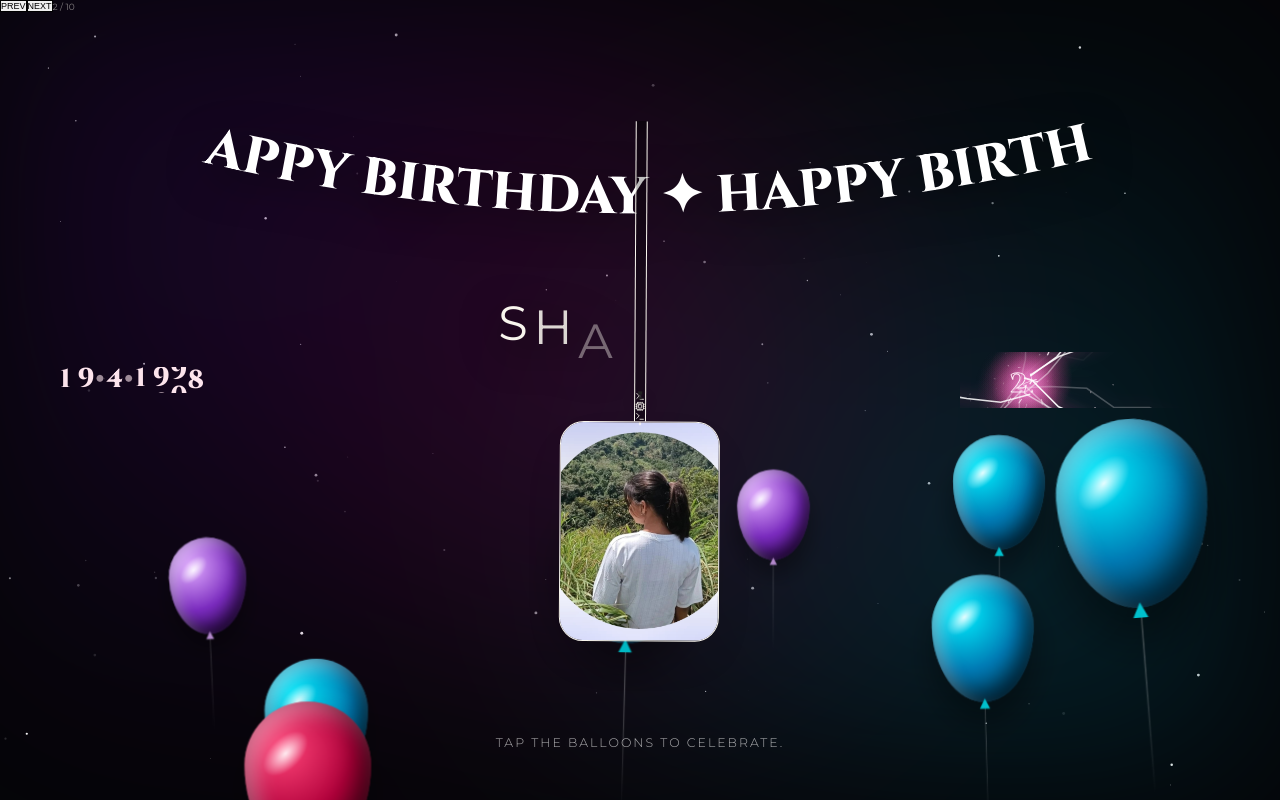
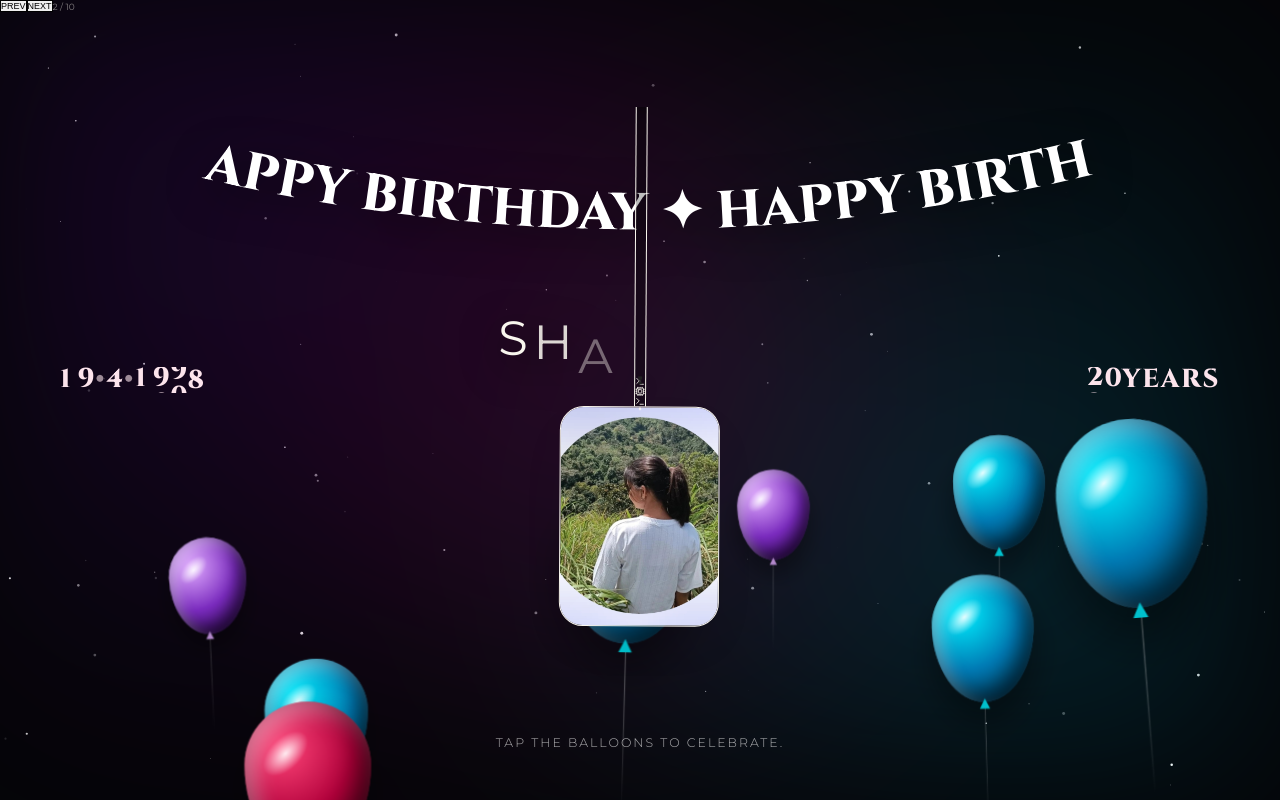
Before and after one commit to Sasi-Yuji/birthday, a React (Vite) app: page / in a window 1280 px wide. Both pictures are taken after a click on the button "NEXT". Built offline with nearby package versions, Linux system fonts and the light colour scheme.

Commit message:
Initial commit

```diff
--- a/src/components/SceneBalloons.jsx
+++ b/src/components/SceneBalloons.jsx
@@ -5,7 +5,6 @@ import Lanyard from './Lanyard';
 import CurvedLoop from './CurvedLoop';
 import { AnimatedText } from './AnimatedText';
 import { Counter } from './AnimatedCounter';
-import LightningText from './ui/LightningText';
 
 const BALLOON_COLORS = [
   { bg: 'radial-gradient(circle at 30% 30%, #ff4579, #b0003a, #4a0018)', base: '#ff4579' },
@@ -36,21 +35,6 @@ function createInitialBalloons() {
   return Array.from({ length: initialCount }).map(() => createRandomBalloon({ isMobile }));
 }
 
-/** Keep in sync with `index.css` `.balloons-detail-row` --bd-lightning (stroke text reads smaller than filled date) */
-function readInitialLightningSize() {
-  if (typeof window === 'undefined') return 20;
-  const w = window.innerWidth;
-  if (w < 360) return 20;
-  if (w < 375) return 21;
-  if (w < 480) return 22;
-  if (w < 640) return 23;
-  if (w < 768) return 25;
-  if (w < 1024) return 23;
-  if (w < 1280) return 25;
-  if (w < 1536) return 27;
-  return 29;
-}
-
 const SceneBalloons = ({ onComplete }) => {
   const [balloons, setBalloons] = useState(createInitialBalloons);
   const [hasPopped, setHasPopped] = useState(false);
@@ -60,35 +44,6 @@ const SceneBalloons = ({ onComplete }) => {
   const [firstLetterRef, setFirstLetterRef] = useState(null);
   const [lastLetterRef, setLastLetterRef] = useState(null);
   const detailRowRef = useRef(null);
-  const [lightningSize, setLightningSize] = useState(readInitialLightningSize);
-  const [lightningSpacing, setLightningSpacing] = useState('0.1em');
-  const [lightningWeight, setLightningWeight] = useState(1);
-
-  useLayoutEffect(() => {
-    const row = detailRowRef.current;
-    if (!row) return;
-    const read = () => {
-      const style = getComputedStyle(row);
-      const rawSize = style.getPropertyValue('--bd-lightning').trim();
-      const nSize = parseFloat(rawSize, 10);
-      if (!Number.isNaN(nSize) && nSize > 0) setLightningSize(nSize);
-
-      const rawSpacing = style.getPropertyValue('--bd-spacing').trim();
-      if (rawSpacing) setLightningSpacing(rawSpacing);
-
-      const rawWeight = style.getPropertyValue('--bd-weight').trim();
-      const nWeight = parseFloat(rawWeight, 10);
-      if (!Number.isNaN(nWeight) && nWeight > 0) setLightningWeight(nWeight);
-    };
-    read();
-    const ro = typeof ResizeObserver !== 'undefined' ? new ResizeObserver(read) : null;
-    ro?.observe(row);
-    window.addEventListener('resize', read);
-    return () => {
-      ro?.disconnect();
-      window.removeEventListener('resize', read);
-    };
-  }, []);
 
   useEffect(() => {
     const spawnInterval = setInterval(() => {
@@ -172,13 +127,10 @@ const SceneBalloons = ({ onComplete }) => {
           </div>
 
           <div className="balloons-age-col flex shrink-0 justify-end text-date-age">
-            <LightningText
-              text="21 YEARS"
-              size={lightningSize}
-              letterSpacing={lightningSpacing}
-              strokeWidth={lightningWeight}
-              className="balloons-age-slot"
-            />
+            <div className="balloons-date-text flex items-center">
+              <Counter end={21} duration={2} className="px-0 w-auto" />
+              <span className="ml-1 sm:ml-2 shrink-0">YEARS</span>
+            </div>
           </div>
         </div>
 
--- a/src/components/SceneSurprise.css
+++ b/src/components/SceneSurprise.css
@@ -381,6 +381,43 @@
   transform: rotate(90deg);
 }
 
+.modal-back-btn {
+  position: absolute;
+  top: 2.5rem;
+  right: 2rem;
+  left: auto;
+  display: flex;
+  align-items: center;
+  justify-content: center;
+  gap: 0.35rem;
+  padding: 0.4rem 1rem;
+  border-radius: 100px;
+  background: rgba(255, 182, 193, 0.15);
+  backdrop-filter: blur(12px);
+  -webkit-backdrop-filter: blur(12px);
+  border: 1px solid rgba(255, 182, 193, 0.25);
+  color: #fff;
+  font-family: 'Montserrat', sans-serif;
+  font-size: 0.8rem;
+  font-weight: 500;
+  cursor: pointer;
+  transition: all 0.3s cubic-bezier(0.25, 0.8, 0.25, 1);
+  z-index: 50;
+  box-shadow: 0 4px 15px rgba(255, 105, 180, 0.15);
+}
+
+.modal-back-btn:hover {
+  background: rgba(255, 105, 180, 0.3);
+  border-color: rgba(255, 105, 180, 0.6);
+  color: #fff;
+  transform: translateX(-4px);
+  box-shadow: 0 6px 20px rgba(255, 105, 180, 0.25);
+}
+
+.modal-back-btn:active {
+  transform: translateX(-2px) scale(0.96);
+}
+
 @media (max-width: 480px) {
   .modal-content-container {
     border-radius: 1.5rem;
@@ -393,6 +430,14 @@
     width: 2rem;
     height: 2rem;
     font-size: 1rem;
+  }
+
+  .modal-back-btn {
+    top: 2rem;
+    right: 1.25rem;
+    left: auto;
+    padding: 0.3rem 0.75rem;
+    font-size: 0.75rem;
   }
 }
 
--- a/src/components/SceneSurprise.jsx
+++ b/src/components/SceneSurprise.jsx
@@ -290,6 +290,7 @@ const MessageSurpriseModal = ({ lines, onClose }) => {
 
   return (
     <div className="modal-overlay" onClick={onClose}>
+      <button className="modal-back-btn" onClick={(e) => { e.stopPropagation(); onClose(); }}>&larr; Go Back</button>
       <div className="modal-content-container max-w-[34rem]" onClick={e => e.stopPropagation()}>
         <button className="modal-close-btn" onClick={onClose}>&times;</button>
 
@@ -377,13 +378,13 @@ const FlowersSurpriseModal = ({ onClose }) => {
     {
       id: 3,
       title: "White & Cream Blooms",
-      url: "https://images.unsplash.com/photo-1596436889106-be35e843f974?auto=format&fit=crop&q=80&w=600",
+      url: "https://images.unsplash.com/photo-1508610048659-a06b669e3321?auto=format&fit=crop&q=80&w=600",
       tag: "Precious 💖"
     },
     {
       id: 4,
       title: "Sweet Spring Tulips",
-      url: "https://images.unsplash.com/photo-1518709268805-4e9042af9f23?auto=format&fit=crop&q=80&w=600",
+      url: "https://images.unsplash.com/photo-1563241527-3004b7be0ffd?auto=format&fit=crop&q=80&w=600",
       tag: "Magical ✨"
     }
   ];
@@ -484,6 +485,7 @@ const FlowersSurpriseModal = ({ onClose }) => {
 
   return (
     <div className="modal-overlay" onClick={onClose}>
+      <button className="modal-back-btn" onClick={(e) => { e.stopPropagation(); onClose(); }}>&larr; Go Back</button>
       <div className="modal-content-container max-w-[40rem]" onClick={e => e.stopPropagation()}>
         <button className="modal-close-btn" onClick={onClose}>&times;</button>
 
@@ -696,6 +698,7 @@ const CakeSurpriseModal = ({ onClose }) => {
 
   return (
     <div className="modal-overlay" onClick={onClose}>
+      <button className="modal-back-btn" onClick={(e) => { e.stopPropagation(); onClose(); }}>&larr; Go Back</button>
       <div className="modal-content-container max-w-[36rem]" onClick={e => e.stopPropagation()}>
         <button className="modal-close-btn" onClick={onClose}>&times;</button>
 
--- a/src/index.css
+++ b/src/index.css
@@ -1081,12 +1081,6 @@ html {
 /* Scene balloons — mobile-first date / age; --bd-lightning > --bd-font so stroke canvas matches filled Cinzel */
 .balloons-detail-row {
   --bd-font: 11px;
-  --bd-lightning: 14;
-  --bd-spacing: 0.12em;
-  --bd-weight: 1.5;
-  --bd-age-w: 6.8rem;
-  --bd-age-h: 2rem;
-  --bd-age-offset: 15px; /* Option 1: 15px shift to the right on mobile */
   box-sizing: border-box;
   width: 100%;
   max-width: 310px; /* Constrain on mobile to perfectly flank the center lanyard line */
@@ -1098,48 +1092,24 @@ html {
 @media (min-width: 360px) {
   .balloons-detail-row {
     --bd-font: 12px;
-    --bd-lightning: 16;
-    --bd-spacing: 0.12em;
-    --bd-weight: 1.5;
-    --bd-age-w: 7.6rem;
-    --bd-age-h: 2.15rem;
-    --bd-age-offset: 15px;
   }
 }
 
 @media (min-width: 375px) {
   .balloons-detail-row {
     --bd-font: 13px;
-    --bd-lightning: 18;
-    --bd-spacing: 0.12em;
-    --bd-weight: 1.5;
-    --bd-age-w: 8.2rem;
-    --bd-age-h: 2.25rem;
-    --bd-age-offset: 15px;
   }
 }
 
 @media (min-width: 480px) {
   .balloons-detail-row {
     --bd-font: 15px;
-    --bd-lightning: 20;
-    --bd-spacing: 0.12em;
-    --bd-weight: 1.5;
-    --bd-age-w: 9.8rem;
-    --bd-age-h: 2.5rem;
-    --bd-age-offset: 15px;
   }
 }
 
 @media (min-width: 640px) {
   .balloons-detail-row {
     --bd-font: 18px;
-    --bd-lightning: 25;
-    --bd-spacing: 0.11em;
-    --bd-weight: 1.2;
-    --bd-age-w: 11.5rem;
-    --bd-age-h: 2.875rem;
-    --bd-age-offset: 0px; /* Reset offset on larger screens where space is ample */
     max-width: min(100% - 2rem, 80rem); /* Restore full-width centering on tablet/desktop */
   }
 }
@@ -1147,42 +1117,24 @@ html {
 @media (min-width: 768px) {
   .balloons-detail-row {
     --bd-font: 22px;
-    --bd-lightning: 23;
-    --bd-spacing: 0.1em;
-    --bd-weight: 1;
-    --bd-age-w: 13.75rem;
-    --bd-age-h: 3.2rem;
   }
 }
 
 @media (min-width: 1024px) {
   .balloons-detail-row {
     --bd-font: 24px;
-    --bd-lightning: 25;
-    --bd-spacing: 0.1em;
-    --bd-weight: 1;
-    --bd-age-w: 15rem;
-    --bd-age-h: 3.4rem;
   }
 }
 
 @media (min-width: 1280px) {
   .balloons-detail-row {
     --bd-font: 26px;
-    --bd-lightning: 27;
-    --bd-spacing: 0.1em;
-    --bd-weight: 1;
-    --bd-age-w: 16.25rem;
-    --bd-age-h: 3.55rem;
   }
 }
 
 @media (min-width: 1536px) {
   .balloons-detail-row {
     --bd-font: 28px;
-    --bd-lightning: 29;
-    --bd-age-w: 17.25rem;
-    --bd-age-h: 3.65rem;
   }
 }
 
@@ -1204,14 +1156,9 @@ html {
 .balloons-detail-row .balloons-age-col {
   position: relative;
   z-index: 2;
-  transform: translateX(var(--bd-age-offset, 0px)); /* Apply horizontal shift offset */
 }
 
-.balloons-detail-row .balloons-age-slot {
-  width: var(--bd-age-w);
-  height: var(--bd-age-h);
-  flex-shrink: 0;
-}
+
 
 /* Balloons scene: keep content inside viewport, avoid horizontal spill */
 .scene-balloons-root {
```
